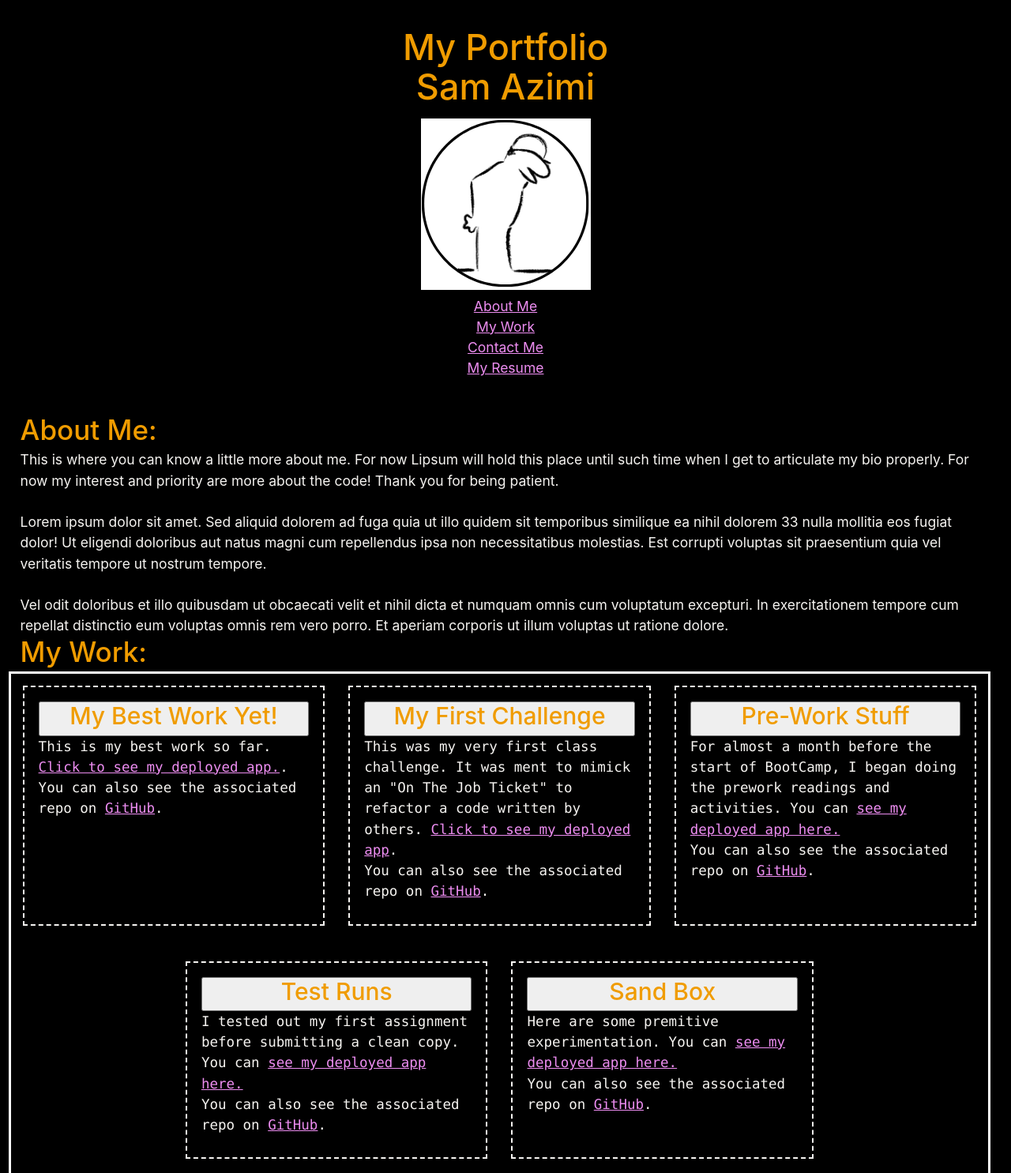
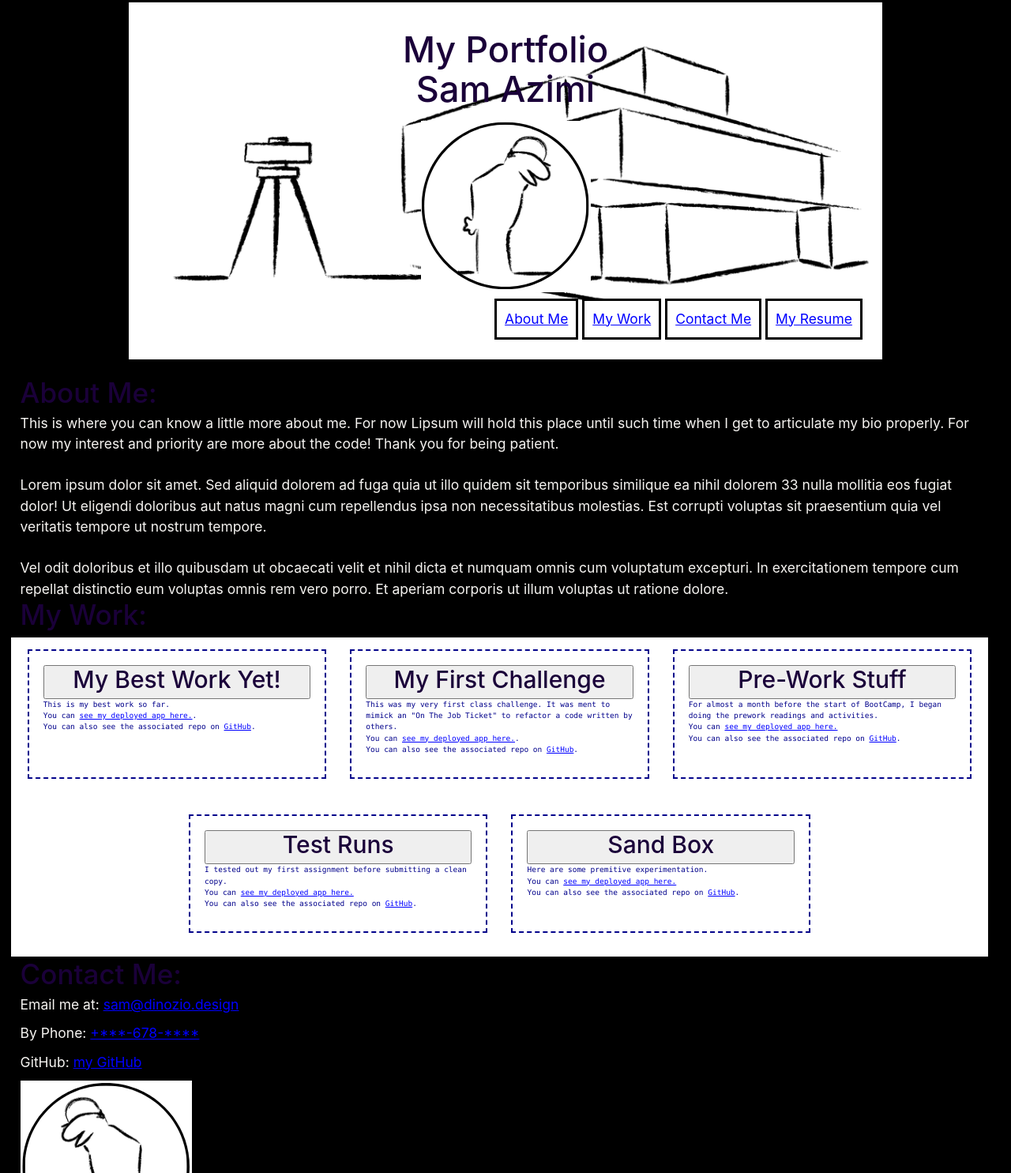
Before and after one commit to dinozio-design/02-My-Portfolio-Advanced-CSS, a plain HTML site: page index - Copy.html in a window 1280 px wide. Shown: the top 1485 px of the page at 79% size. Drawn offline with Linux system fonts and the light colour scheme.

Commit message:
break #2

```diff
--- a/Assets/Styles/styles2.css
+++ b/Assets/Styles/styles2.css
@@ -5,12 +5,23 @@
     --mobile-bordr-color: white;
     --mobile-bordr-style: solid;
     --mobile-bordr-width: Small;
-    --mobile-border-radius: 5x;
+    --mobile-border-radius: 7x;
     --mobile-bckgrnd: black;
     --mobile-color: rgb(246, 244, 241);
     --mobile-anchor-color: #ed8df1 ;
     --mobile-headings-color: rgb(240, 156, 0);
 
+
+    /* desktop size min 992px */
+    --main-bordr-color: black;
+    --main-bordr-style: solid;
+    --main-bordr-width: medium;
+    --main-border-radius: 3px;
+    --main-bckgrnd: white;
+    --main-color: darkblue;
+    --card-bckgrnd: lightgrey;
+    --main-anchor-color: blue;
+    --main-headings-color: rgb(26, 0, 57);
 }
 
 
@@ -83,6 +94,18 @@ header {
     margin: 0 auto;
     padding: 2.5rem;
     text-align: center;
+
+
+}
+
+nav li{
+  display: block;
+  padding: 10px;
+  border-color: var(--mobile-bordr-color);
+  border-style: var(--mobile-bordr-style);
+  border-width: var(--mobile-bordr-width);
+  background: var(--mobile-bckgrnd);
+  color: var(--mobile-color);
 }
 
 main {
@@ -141,6 +164,7 @@ footer {
   'Lucida Sans Typewriter', 'DejaVu Sans Mono', 'Bitstream Vera Sans Mono',
   'Liberation Mono', 'Nimbus Mono L', Monaco, 'Courier New', Courier,
   monospace;
+  font-size: 0.95rem;
 }
 
 
@@ -149,6 +173,51 @@ footer {
 @media screen and (min-width: 768px) {
 
   /* on tablets, set columns to only be 50% of the width and not grow */
+  h1,
+  h2,
+  h3,
+  h4,
+  h5,
+  h6 {
+    color: var(--main-headings-color);
+  }
+
+  a {
+    color: var(--main-anchor-color);
+  }
+
+  header {
+    border-color: var(--main-bordr-color);
+    border-style: var(--main-bordr-style);
+    border-width: var(--main-bordr-width);
+    background: var(--main-bckgrnd);
+    color: var(--main-color);
+
+    background-image: url(../Images/headder-img.PNG);
+    background-size:contain;
+    background-position: right;
+    background-repeat: no-repeat;
+    background-position-y: center;
+  }
+
+  nav li{
+    display: inline-block;
+    padding: 10px;
+    border-color: var(--main-bordr-color);
+    border-style: var(--main-bordr-style);
+    border-width: var(--main-bordr-width);
+    background: var(--main-bckgrnd);
+    color: var(--main-color);
+  }
+
+  .container {
+    border-color: var(--main-bordr-color);
+    border-style: var(--main-bordr-style);
+    border-width: var(--main-bordr-width);
+    background: var(--main-bckgrnd);
+    color: var(--main-color);
+  }
+
   .card {
     flex: 0 0 50%;
     max-width: 50%;
@@ -160,10 +229,15 @@ footer {
 @media screen and (min-width: 992px) {
   header {
     width: 75%;
+
   }
 
+  nav {
+    display: flex;
+    justify-content: flex-end;
+  }
   .card {
-    flex: 0 0 33.333%;
-    max-width: 33.333%;
+    flex: 0 0 33%;
+    max-width: 33%;
   }
 }
--- a/index - Copy.html
+++ b/index - Copy.html
@@ -39,7 +39,7 @@
                             <h3>My Best Work Yet!</h3>
                         </button>
                         <!-- experimenting with multiple class declaration to perhaps set up a toggle subroutin to toggle text visibility -- RESULTS: it worked, yay. -->
-                        <p class = "seeMore" id="seeMore-1">This is my best work so far. <a href="https://dinozio-design.github.io/02-My-Portfolio-Advanced-CSS">Click to see my deployed app.</a>. <br>You can also see the associated repo on <a href="https://github.com/dinozio-design/02-My-Portfolio-Advanced-CSS.git">GitHub</a>. </p>
+                        <p class = "seeMore" id="seeMore-1">This is my best work so far.<br> You can <a href="https://dinozio-design.github.io/02-My-Portfolio-Advanced-CSS">see my deployed app here.</a>. <br>You can also see the associated repo on <a href="https://github.com/dinozio-design/02-My-Portfolio-Advanced-CSS.git">GitHub</a>. </p>
                     </figure>
                 </div>
                 <div class ="card" id="card-2">
@@ -47,7 +47,7 @@
                         <button class="cardBox" id="btn-2" data-descr="Double click to see more!" onclick="seeMoreInfo2();">
                             <h3>My First Challenge</h3>
                         </button>
-                        <p class = "seeMore" id="seeMore-2">This was my very first class challenge. It was ment to mimick an "On The Job Ticket" to refactor a code written by others. <a href="https://dinozio-design.github.io/challenge-0102/">Click to see my deployed app</a>. <br>You can also see the associated repo on <a href="https://github.com/dinozio-design/challenge-0102.git">GitHub</a>.</p>
+                        <p class = "seeMore" id="seeMore-2">This was my very first class challenge. It was ment to mimick an "On The Job Ticket" to refactor a code written by others. <br>You can <a href="https://dinozio-design.github.io/challenge-0102/">see my deployed app here.</a>. <br>You can also see the associated repo on <a href="https://github.com/dinozio-design/challenge-0102.git">GitHub</a>.</p>
                     </figure>
                 </div>
                 <div class ="card" id="card-3">
@@ -55,7 +55,7 @@
                         <button class="cardBox" id="btn-3" data-descr="Double click to see more!" onclick="seeMoreInfo3();">
                             <h3>Pre-Work Stuff</h3>
                         </button>
-                        <p class = "seeMore" id="seeMore-3">For almost a month before the start of BootCamp, I began doing the prework readings and activities. You can <a href="https://dinozio-design.github.io/prework-study-guide/">see my deployed app here.</a><br>You can also see the associated repo on <a href="https://github.com/dinozio-design/prework-study-guide.git">GitHub</a>. </p>
+                        <p class = "seeMore" id="seeMore-3">For almost a month before the start of BootCamp, I began doing the prework readings and activities. <br>You can <a href="https://dinozio-design.github.io/prework-study-guide/">see my deployed app here.</a><br>You can also see the associated repo on <a href="https://github.com/dinozio-design/prework-study-guide.git">GitHub</a>. </p>
                     </figure>
                 </div>
                 <div class ="card" id="card-4">
@@ -63,7 +63,7 @@
                         <button class="cardBox" id="btn-4" data-descr="Double click to see more!" onclick="seeMoreInfo4();">
                             <h3>Test Runs</h3>
                         </button>
-                        <p class = "seeMore" id="seeMore-4">I tested out my first assignment before submitting a clean copy. You can <a href="https://dinozio-design.github.io/CH01-test/">see my deployed app here.</a><br>You can also see the associated repo on <a href="https://github.com/dinozio-design/CH01-test.git">GitHub</a>.</p>
+                        <p class = "seeMore" id="seeMore-4">I tested out my first assignment before submitting a clean copy. <br>You can <a href="https://dinozio-design.github.io/CH01-test/">see my deployed app here.</a><br>You can also see the associated repo on <a href="https://github.com/dinozio-design/CH01-test.git">GitHub</a>.</p>
                     </figure>
                 </div>
                 <div class ="card" id="card-5">
@@ -71,7 +71,7 @@
                         <button class="cardBox" id="btn-5" data-descr="Double click to see more!" onclick="seeMoreInfo5();">
                             <h3>Sand Box</h3>
                         </button>
-                        <p class = "seeMore" id="seeMore-5">Here are some premitive experimentation. You can <a href="https://dinozio-design.github.io/activity-0106/">see my deployed app here.</a><br>You can also see the associated repo on <a href="https://github.com/dinozio-design/activity-0106.git">GitHub</a>.</p>
+                        <p class = "seeMore" id="seeMore-5">Here are some premitive experimentation. <br>You can <a href="https://dinozio-design.github.io/activity-0106/">see my deployed app here.</a><br>You can also see the associated repo on <a href="https://github.com/dinozio-design/activity-0106.git">GitHub</a>.</p>
                     </figure>
                 </div>
             </div>
```
